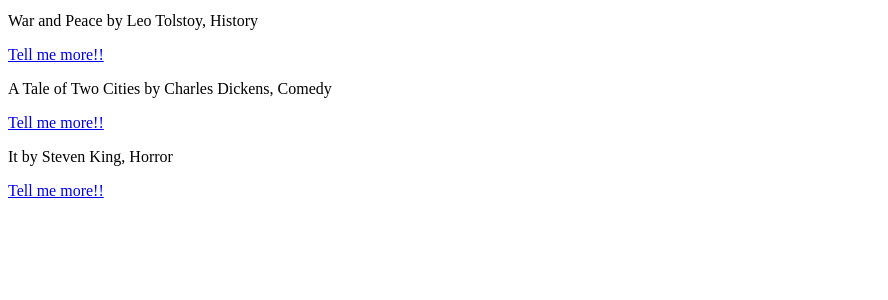
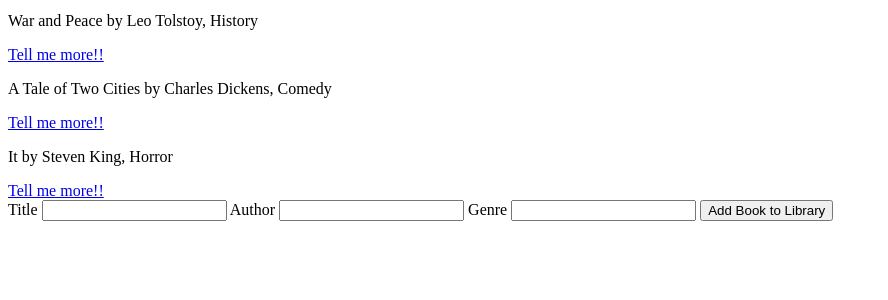
Before and after one commit to mr-mckenzie/w3_d5_homework, a Flask app: page /library in a window 1280 px wide. Shown: the part 200-500 px from the top of the page, without its empty margins (0-888 px from the left). Run offline with Flask 3, Linux system fonts and the light colour scheme.

Commit message:
created 'add book to library' feature

```diff
--- a/controllers/controller.py
+++ b/controllers/controller.py
@@ -1,5 +1,6 @@
 from app import app
-from flask import render_template
+from flask import render_template, request
+from models.book import Book
 
 from models.library import books_in_library
 
@@ -15,3 +16,14 @@ def individual_book(title):
             chosen_book.append(book)
 
     return render_template('index.jinja', library_book_list = chosen_book)
+
+@app.route('/library', methods=['POST'])
+def add_book():
+    book_title = request.form['title']
+    book_author = request.form['author']
+    book_genre = request.form['genre']
+
+    new_book = Book(book_title, book_author, book_genre)
+    books_in_library.append(new_book)
+
+    return render_template('index.jinja', library_book_list = books_in_library)
--- a/templates/index.jinja
+++ b/templates/index.jinja
@@ -17,5 +17,15 @@
     <a href="/library/{{book.title}}">Tell me more!!</a>
 
     {% endfor %}
+
+    <form action="/library" method="post">
+        <label for="title-box">Title</label>
+        <input name="title" id="title-box">
+        <label for="author-box">Author</label>
+        <input name="author" id="author-box">
+        <label for="genre-box">Genre</label>
+        <input name="genre" id="genre-box">
+        <input type="submit" value="Add Book to Library">
+    </form>
 </body>
 </html>
```
